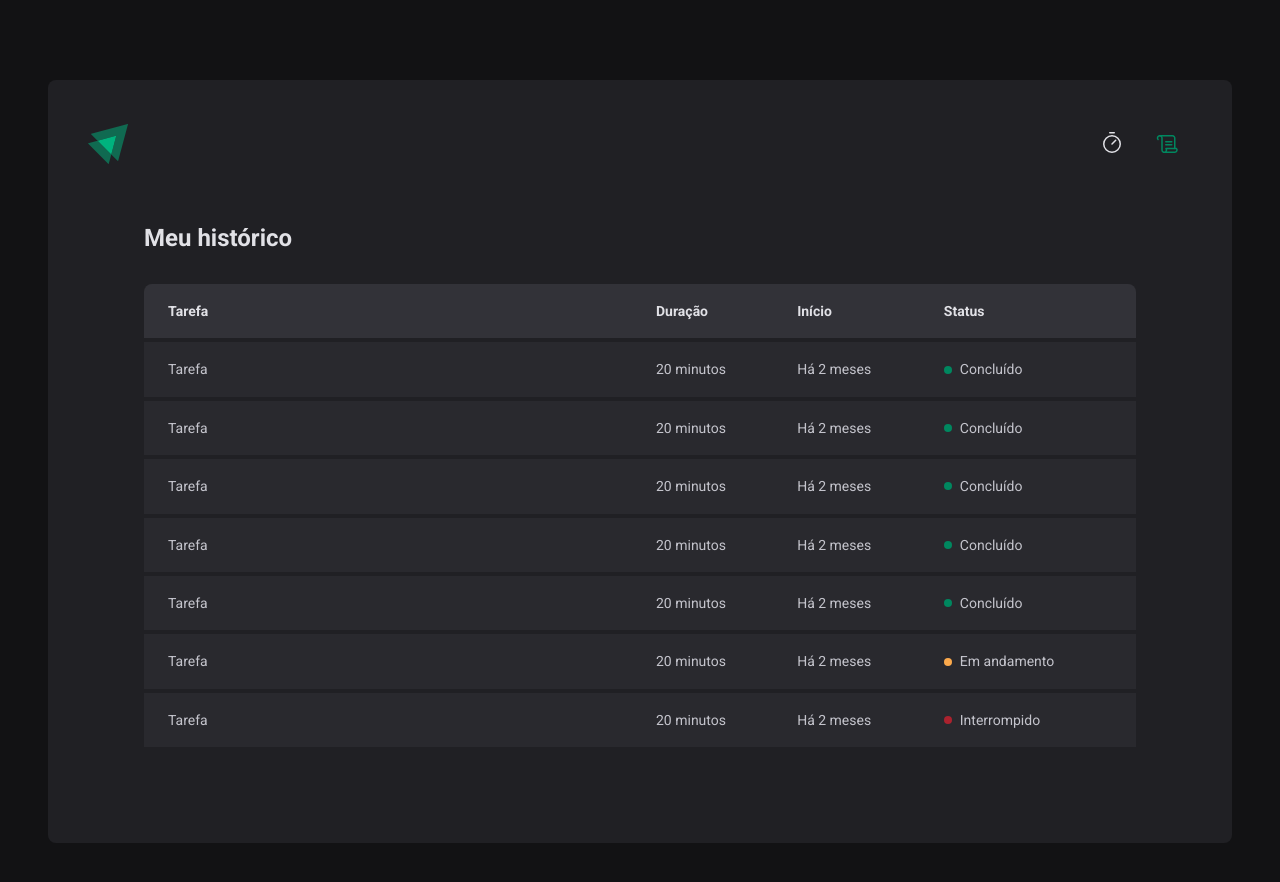
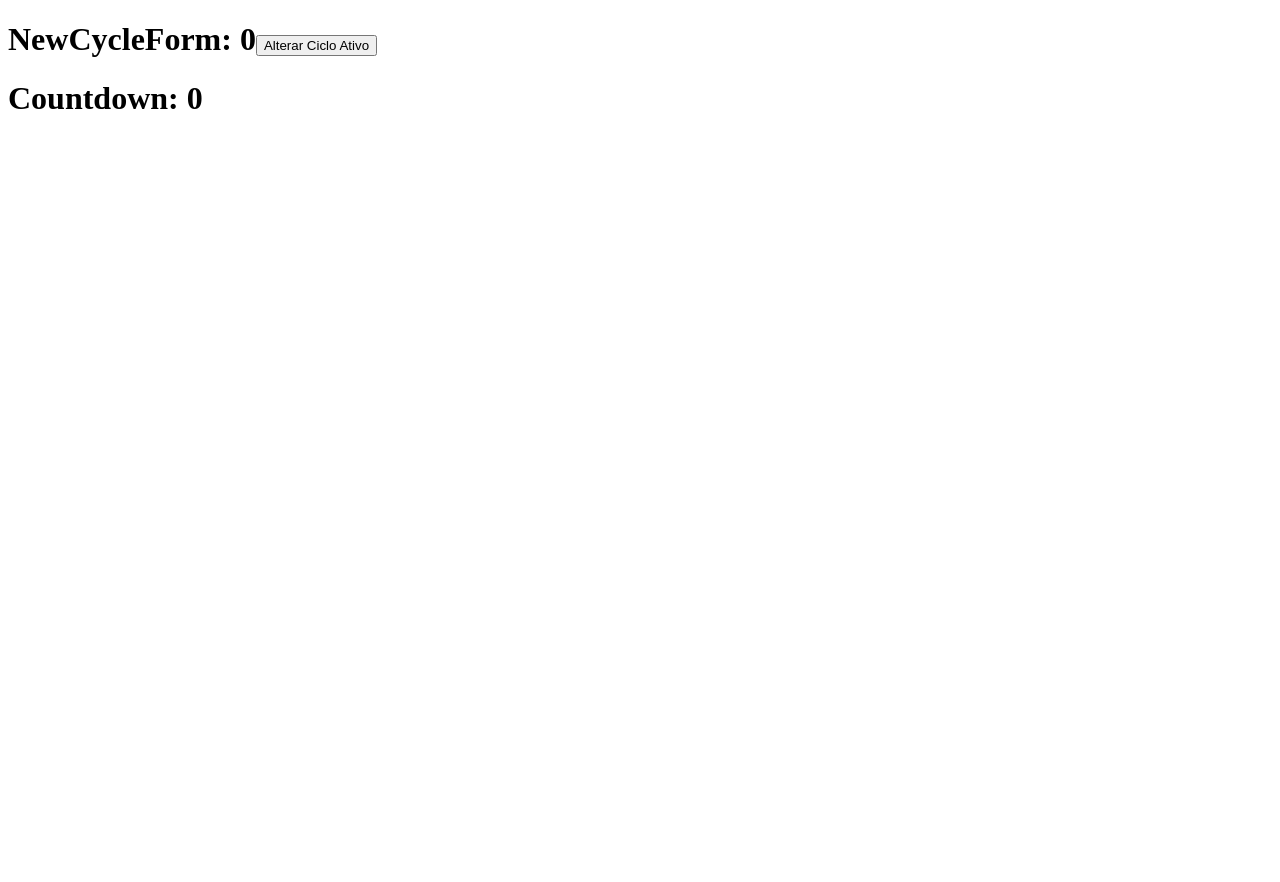
Before and after one commit to RicardoOliveiraFilho/ignite-timer, a React (Vite) app: page /history in a window 1280 px wide. Shown: the top 882 px of the page. After the commit the page ends 800 px from the top, so only its background shows below. Built offline with nearby package versions, Linux system fonts and the light colour scheme.

Commit message:
Entendendo contextos

```diff
--- a/src/App.tsx
+++ b/src/App.tsx
@@ -1,18 +1,21 @@
-import { ThemeProvider } from 'styled-components'
+// import { ThemeProvider } from 'styled-components'
 
-import { defaultTheme } from './styles/themes/default'
-import { GlobalStyle } from './styles/global'
-import { Router } from './Router'
-import { BrowserRouter } from 'react-router-dom'
+// import { defaultTheme } from './styles/themes/default'
+// import { GlobalStyle } from './styles/global'
+// import { Router } from './Router'
+// import { BrowserRouter } from 'react-router-dom'
+import { Home } from './Home'
 
 export function App() {
-  return (
-    <ThemeProvider theme={defaultTheme}>
-      <BrowserRouter>
-        <Router />
-      </BrowserRouter>
+  return <Home />
 
-      <GlobalStyle />
-    </ThemeProvider>
-  )
+  // return (
+  //   <ThemeProvider theme={defaultTheme}>
+  //     <BrowserRouter>
+  //       <Router />
+  //     </BrowserRouter>
+
+  //     <GlobalStyle />
+  //   </ThemeProvider>
+  // )
 }
--- /dev/null
+++ b/src/Home.tsx
@@ -0,0 +1,39 @@
+import { createContext, useContext, useState } from 'react'
+
+const CyclesContext = createContext({} as any)
+
+function NewCycleForm() {
+  const { activeCycle, setActiveCycle } = useContext(CyclesContext)
+
+  return (
+    <h1>
+      NewCycleForm: {activeCycle}
+      <button
+        onClick={() => {
+          setActiveCycle(1)
+        }}
+      >
+        Alterar Ciclo Ativo
+      </button>
+    </h1>
+  )
+}
+
+function Countdown() {
+  const { activeCycle } = useContext(CyclesContext)
+
+  return <h1>Countdown: {activeCycle}</h1>
+}
+
+export function Home() {
+  const [activeCycle, setActiveCycle] = useState(0)
+
+  return (
+    <CyclesContext.Provider value={{ activeCycle, setActiveCycle }}>
+      <div>
+        <NewCycleForm />
+        <Countdown />
+      </div>
+    </CyclesContext.Provider>
+  )
+}
```
